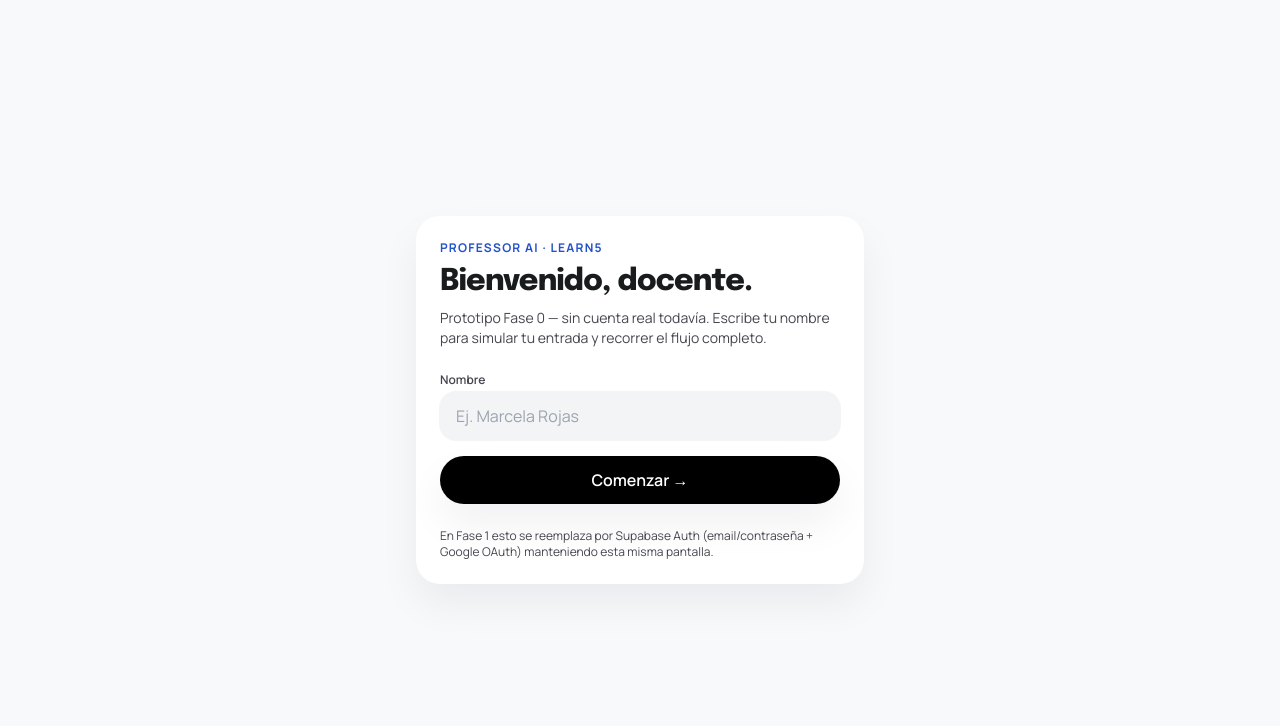
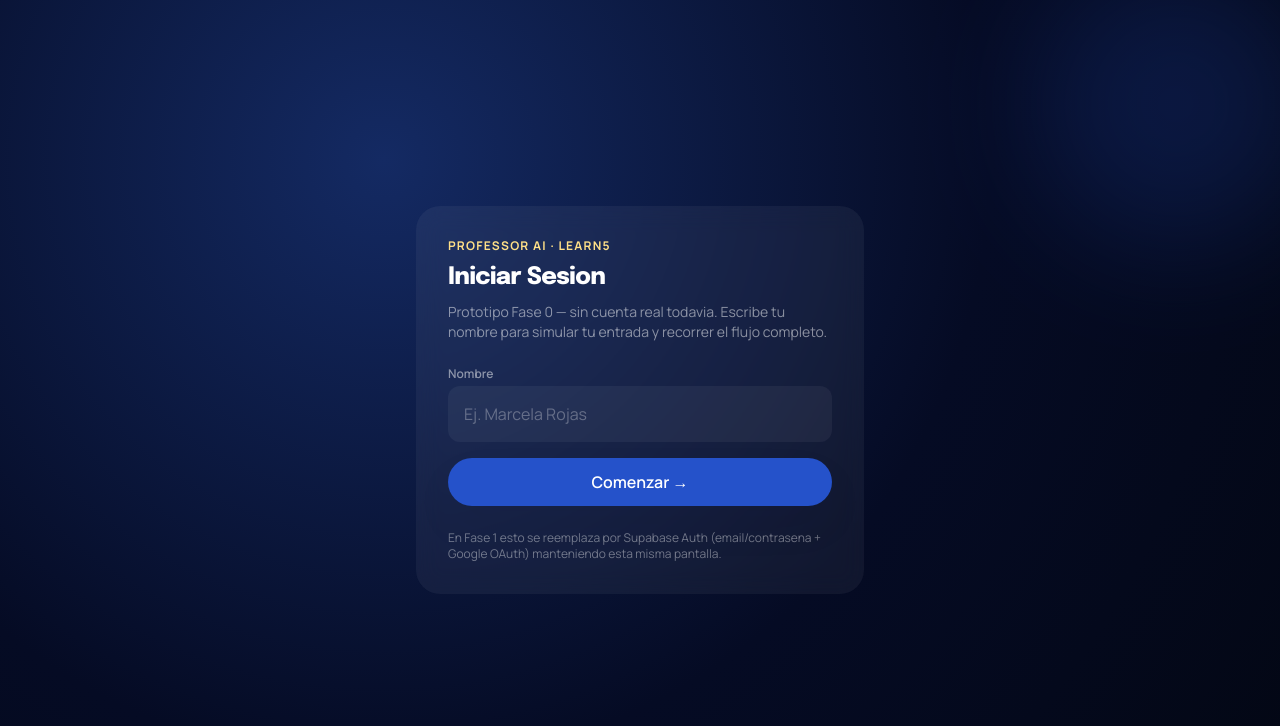
Before and after one commit to learn5soporte/professor-ai-web, a Next.js app: page /login in a window 1280 px wide. Shown: the top 726 px of the page. Built offline with nearby package versions, Linux system fonts and the light colour scheme.

Commit message:
Update page.tsx

```diff
--- a/src/app/login/page.tsx
+++ b/src/app/login/page.tsx
@@ -16,39 +16,41 @@ export default function LoginPage() {
   }
 
   return (
-    <main className="flex min-h-screen items-center justify-center bg-surface px-6">
-      <div className="card w-full max-w-md">
-        <p className="font-label text-xs font-bold uppercase tracking-widest text-secondary">
+    <main className="dark-screen flex items-center justify-center px-6">
+      <div className="dark-screen-glow-blue -right-10 -top-10 h-72 w-72" />
+
+      <div className="relative z-10 w-full max-w-md rounded-xl bg-white/5 p-8 backdrop-blur-md">
+        <p className="font-label text-xs font-bold uppercase tracking-widest text-tertiary-fixed">
           Professor AI · Learn5
         </p>
-        <h1 className="mt-2 text-3xl font-black text-on-surface">
-          Bienvenido, docente.
-        </h1>
-        <p className="mt-2 text-sm text-on-surface-variant">
-          Prototipo Fase 0 — sin cuenta real todavía. Escribe tu nombre para
+        <h2 className="mt-2 text-2xl font-black text-white">
+          Iniciar Sesion
+        </h2>
+        <p className="mt-2 text-sm text-white/50">
+          Prototipo Fase 0 — sin cuenta real todavia. Escribe tu nombre para
           simular tu entrada y recorrer el flujo completo.
         </p>
 
         <form onSubmit={handleSubmit} className="mt-6 flex flex-col gap-4">
           <label className="flex flex-col gap-1">
-            <span className="font-label text-xs font-semibold text-on-surface-variant">
+            <span className="font-label text-xs font-semibold text-white/50">
               Nombre
             </span>
             <input
               value={nombre}
               onChange={(e) => setNombre(e.target.value)}
               placeholder="Ej. Marcela Rojas"
-              className="rounded-lg bg-surface-container-low px-4 py-3 text-on-surface outline-none ring-1 ring-outline-variant/20 focus:ring-2 focus:ring-primary"
+              className="dark-input"
             />
           </label>
 
-          <button type="submit" className="btn-primary">
+          <button type="submit" className="btn-accent">
             Comenzar →
           </button>
         </form>
 
-        <p className="mt-6 text-xs text-on-surface-variant">
-          En Fase 1 esto se reemplaza por Supabase Auth (email/contraseña +
+        <p className="mt-6 text-xs text-white/40">
+          En Fase 1 esto se reemplaza por Supabase Auth (email/contrasena +
           Google OAuth) manteniendo esta misma pantalla.
         </p>
       </div>
```
